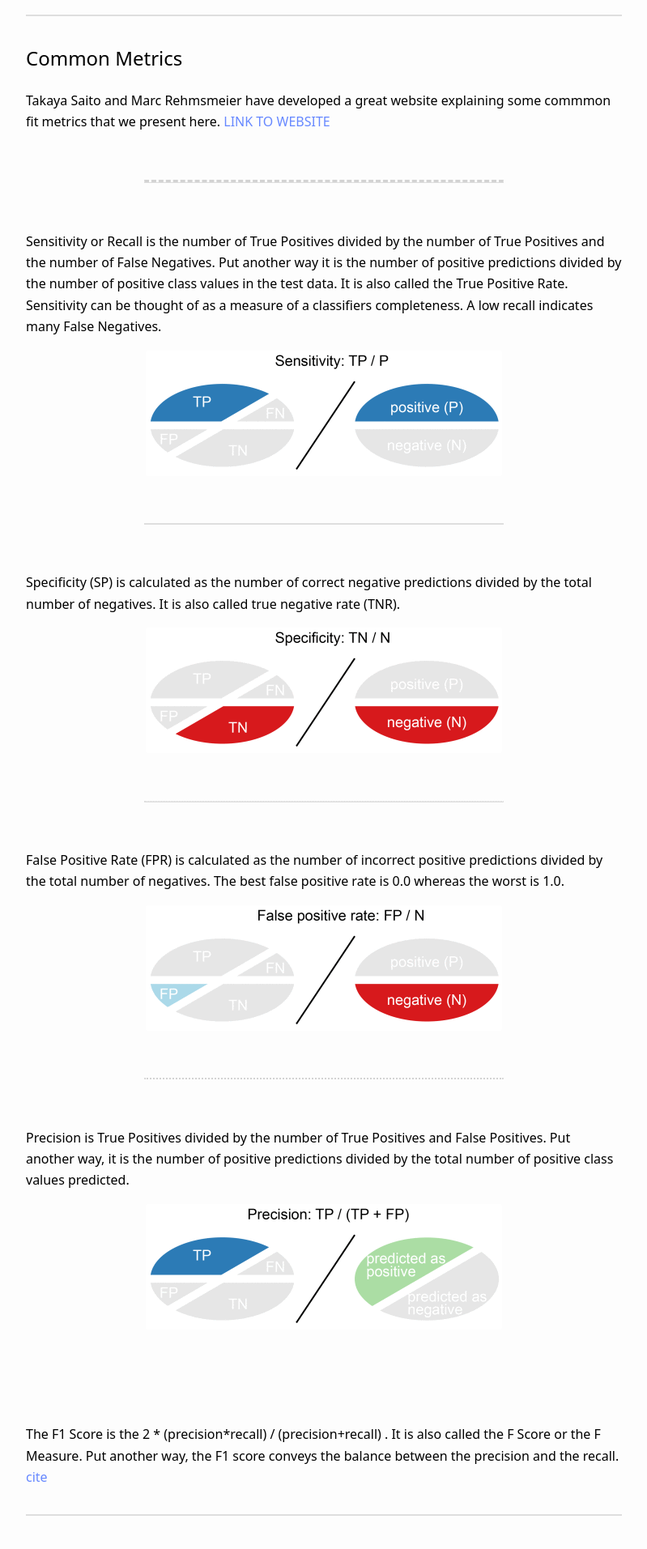
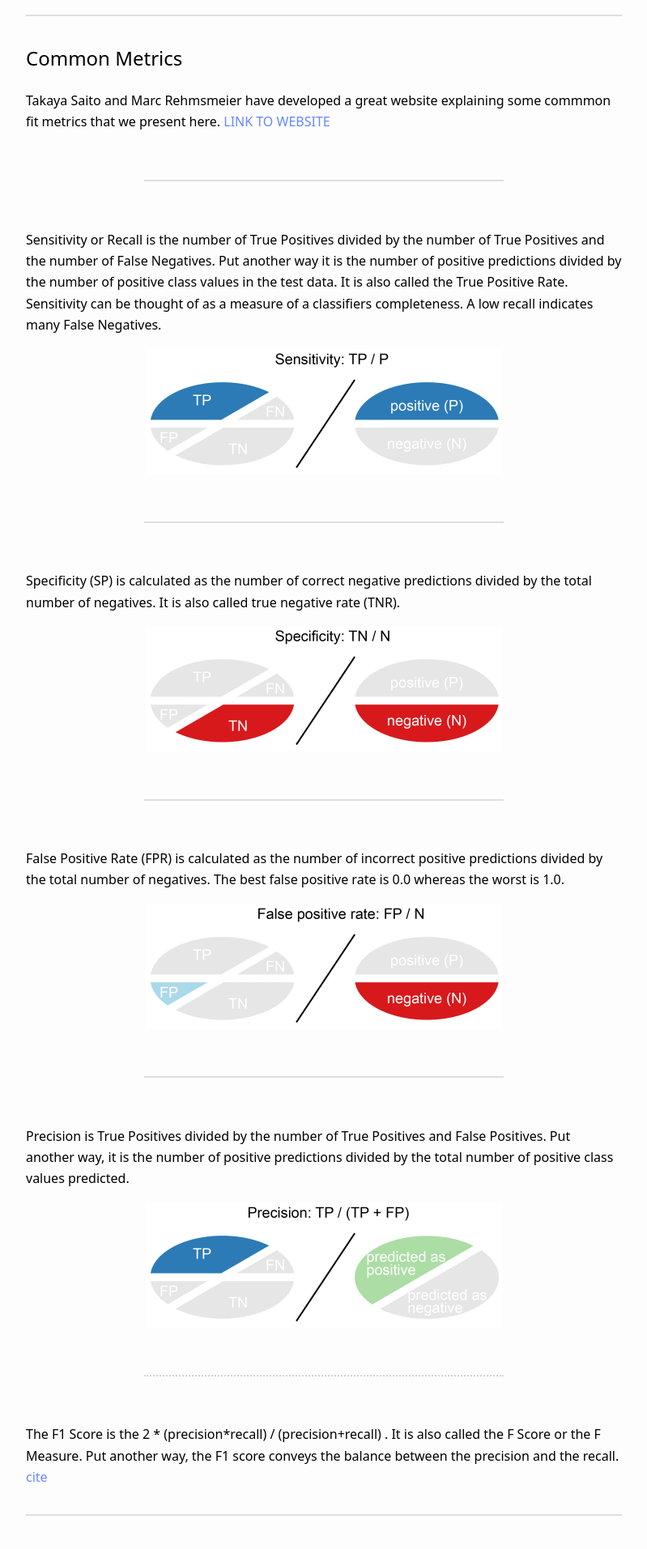
Before and after one commit to Nonprofit-Open-Data-Collective/machine_learning_mission_codes, a Jekyll site: the page built from docs/accuracy.md, in a window 1280 px wide. Shown: the part 1150-3063 px from the top of the page at 81% size, without its empty margins (240-1039 px from the left). Built offline with Jekyll 4.4.1, drawn with Linux system fonts in a browser that asks for light colours.

Commit message:
Update accuracy.md

```diff
--- a/docs/accuracy.md
+++ b/docs/accuracy.md
@@ -34,7 +34,7 @@
 Takaya Saito and Marc Rehmsmeier have developed a great website explaining some commmon fit metrics that we present here. [LINK TO WEBSITE](https://classeval.wordpress.com/introduction/basic-evaluation-measures/)
 
 <br>
-<hr style="border-top:dashed; color:lightgray; width:60%; text-align:center; margin: 0 auto;" >
+<hr style="width:60%; text-align:center; margin: 0 auto;" >
 <br>
 
 
@@ -52,7 +52,7 @@
 ![](../assets/images/specificity.png)
 
 <br>
-<hr style="border-top:1px dotted lightgray; width:60%; text-align:center; margin: 0 auto;" >
+<hr style="width:60%; text-align:center; margin: 0 auto;" >
 <br>
 
 
@@ -63,7 +63,7 @@
 ![](../assets/images/false-positive-rate.png)
 
 <br>
-<hr style="border-top:2px dotted lightgray; border-bottom:none; width:60%; text-align:center; margin: 0 auto;" >
+<hr style="width:60%; text-align:center; margin: 0 auto;" >
 <br>
 
 
@@ -74,9 +74,8 @@
 ![](../assets/images/precision.png)
 
 <br>
-<hr style="width:60%; text-align:center; margin: 0 auto; border:none;" >
+<hr style="border-top:2px dotted lightgray; border-bottom:none; width:60%; text-align:center; margin: 0 auto;" >
 <br>
-
 
 The **F1 Score** is the 2 * (precision*recall) / (precision+recall) . It is also called the F Score or the F Measure. Put another way, the F1 score conveys the balance between the precision and the recall. [cite](https://machinelearningmastery.com/classification-accuracy-is-not-enough-more-performance-measures-you-can-use/)
 
```
